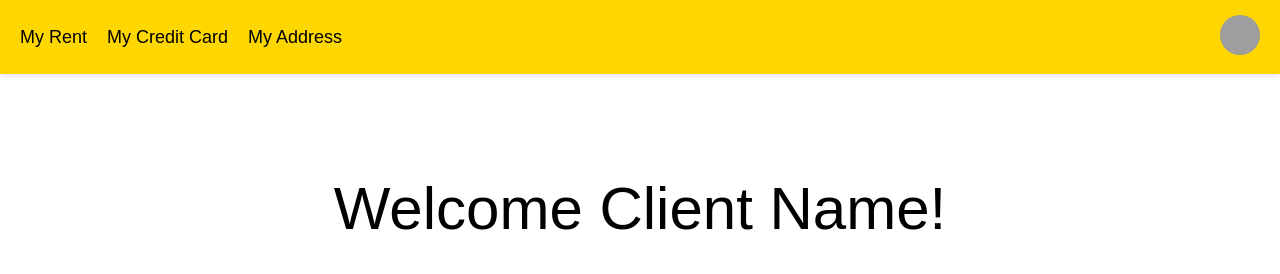
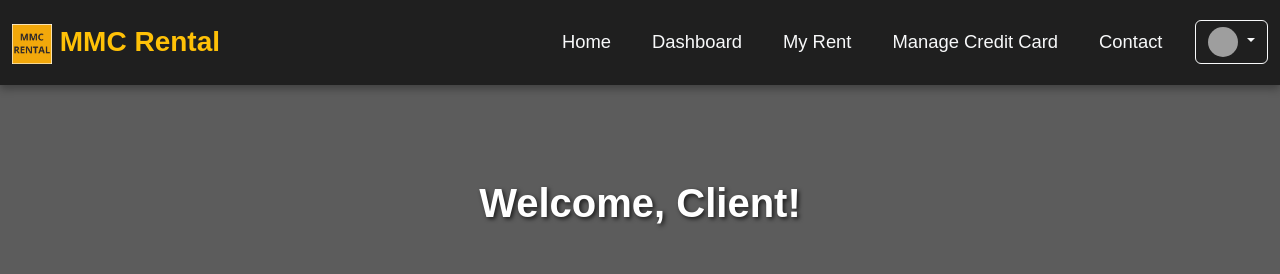
Before and after one commit to chisomogugu/Taxi-Rental-Management-System-, a Flask app: page /client/dashboard in a window 1280 px wide. Shown: the top 274 px of the page. Run offline with Flask 3, Linux system fonts and the light colour scheme; grey boxes are pictures that could not be loaded.

Commit message:
client merge update

```diff
--- a/rental_app/clients/app.py
+++ /dev/null
@@ -1,18 +0,0 @@
-from flask import Flask, render_template, request
-from rental_app.clients.routes import clients_bp  # <-- Use full import!
-from flask_wtf import FlaskForm
-from wtforms import StringField, SubmitField
-
-import webbrowser
-import threading
-
-app = Flask(__name__)
-app.secret_key = 'your_secret_key'  # Needed for Flask-WTF
-app.register_blueprint(clients_bp, url_prefix='/client')
-
-def open_browser():
-    webbrowser.open('http://127.0.0.1:5000/')
-
-if __name__ == '__main__':
-    threading.Timer(1.25, open_browser).start()  # Delay opening the browser
-    app.run(debug=True)
--- a/rental_app/clients/routes.py
+++ b/rental_app/clients/routes.py
@@ -1,14 +1,9 @@
-from flask import render_template, redirect, url_for, flash, request, Blueprint
-#Contains view functions that handle HTTP requests and define URL endpoints
-
-from flask import render_template, jsonify, redirect, url_for, flash, request, Blueprint
+from flask import render_template, redirect, jsonify, url_for, flash, request, Blueprint
 from rental_app import db
 from rental_app.model import Client, Address, CreditCard, ClientAddress
 from rental_app.clients.forms import ClientRegistrationForm, ClientLoginForm
 
-# from rental_app.clients import clients_bp
-# from rental_app.models import Manager, Car, Driver # Example of how to import models
-# from rental_app.clients.forms import AddCarForm, AssignDriverForm   Example of how to import forms
+#Contains view functions that handle HTTP requests and define URL endpoints
 clients_bp = Blueprint('clients', __name__, template_folder='templates')
 
 @clients_bp.route('/login', methods=['GET', 'POST'])
@@ -18,7 +13,7 @@ def login():
         client = Client.query.filter_by(emailaddress=form.emailaddress.data).first()
         if client:
             flash('Login successful!', 'success')
-            return redirect(url_for('home.homepage'))  # Or wherever you want to send them
+            return redirect(url_for('clients.dashboard'))
         else:
             flash('Login failed. Email not found.', 'danger')
             return redirect(url_for('clients.login'))
@@ -104,22 +99,8 @@ def register():
 
 @clients_bp.route('/dashboard', methods = ['GET'])
 def dashboard():
-    return render_template('index.html')
+    return render_template('clients_dashboard.html')
 
-# Fetch cars by brands from the database sql
-# @clients_bp.route('/inventory/<brand>')
-# def inventory(brand):
-#     conn = sqlite3.connect('your_database.db')
-#     cursor = conn.cursor()
-#     cursor.execute("""
-#         SELECT Model.modelid
-#         FROM Model
-#         JOIN Car ON Model.modelid = Car.carid
-#         WHERE Car.brand = ?
-#     """, (brand,))
-#     models = [row[0] for row in cursor.fetchall()]
-#     conn.close()
-#     return jsonify(models=models)
 
 #Temporary testing data
 @clients_bp.route('/inventory/<brand>')
@@ -149,3 +130,15 @@ def inventory(brand):
         models = ['No inventory found']
 
     return jsonify(models=models)
+
+@clients_bp.route('/rentals', methods=['GET'])
+def rentals():
+    return "render_template('clients_rental.html')"
+
+@clients_bp.route('/manage_creditcard', methods=['GET'])
+def manage_creditcard():
+    return "render_template('clients_manage_creditcard.html')"
+
+@clients_bp.route('/manage_address', methods=['GET'])
+def manage_address():
+    return "render_template('clients_manage_address.html')"
--- /dev/null
+++ b/rental_app/clients/templates/clients_dashboard.html
@@ -0,0 +1,131 @@
+{% extends 'base.html' %}
+
+{% block title %}Client Dashboard{% endblock %}
+
+{% block nav_items %}
+<li class="nav-item">
+    <a class="nav-link" href="{{ url_for('home.homepage') }}">Home</a>
+</li>
+<li class="nav-item">
+    <a class="nav-link" href="{{ url_for('clients.dashboard') }}">Dashboard</a>
+</li>
+<li class="nav-item">
+    <a class="nav-link" href="{{ url_for('clients.rentals') }}">My Rent</a>
+</li>
+<li class="nav-item">
+    <a class="nav-link" href="{{ url_for('clients.manage_creditcard') }}">Manage Credit Card</a>
+</li>
+<li class="nav-item">
+    <a class="nav-link" href="{{ url_for('home.contact') }}">Contact</a>
+</li>
+{% endblock %}
+
+{% block nav_profile %}
+<div class="dropdown">
+    <a class="btn btn-outline-light dropdown-toggle" href="#" role="button" data-bs-toggle="dropdown" aria-expanded="false">
+        <img src="https://cdn-icons-png.flaticon.com/512/847/847969.png" alt="Profile" width="30" height="30" class="rounded-circle">
+    </a>
+    <ul class="dropdown-menu dropdown-menu-end">
+        <li><a class="dropdown-item" href="{{ url_for('home.homepage') }}">Logout</a></li>
+    </ul>
+</div>
+{% endblock %}
+
+{% block content %}
+<link rel="stylesheet" href="{{ url_for('static', filename='css/client_dashboard.css') }}">
+
+<div class="main">
+    <!-- FIXME -->
+    <div class="welcome">Welcome, Client!</div>
+
+
+    <!-- FIXME -->
+    <div class="car-grid">
+        <!-- Car 1 -->
+      <div class="car-card">
+        <img src="https://images.pexels.com/photos/27639321/pexels-photo-27639321/free-photo-of-the-left-front-view-of-the-kia-k5-stopped-in-front-of-a-green-glass-building.jpeg?auto=compress&cs=tinysrgb&w=1260&h=750&dpr=2">
+        <button class="book-btn" data-brand="Kia">Book</button>
+    </div>
+    <!-- Car 2 -->
+    <div class="car-card">
+        <img src="https://images.pexels.com/photos/2036544/pexels-photo-2036544.jpeg?auto=compress&cs=tinysrgb&w=1260&h=750&dpr=2" alt="Car 2">
+        <button class="book-btn" data-brand="Toyota">Book</button>
+    </div>
+    <!-- Car 3 -->
+    <div class="car-card">
+        <img src="https://images.pexels.com/photos/892522/pexels-photo-892522.jpeg?auto=compress&cs=tinysrgb&w=1260&h=750&dpr=2" alt="Car 3">
+        <button class="book-btn" data-brand="BMW">Book</button>
+    </div>
+    <!-- Car 4 -->
+    <div class="car-card">
+        <img src="https://images.pexels.com/photos/1719647/pexels-photo-1719647.jpeg?auto=compress&cs=tinysrgb&w=1260&h=750&dpr=2" alt="Car 4">
+        <button class="book-btn" data-brand="Audi">Book</button>
+    </div>
+    <!-- Car 5 -->
+    <div class="car-card">
+        <img src="https://images.pexels.com/photos/13101566/pexels-photo-13101566.jpeg?auto=compress&cs=tinysrgb&w=1260&h=750&dpr=2" alt="Car 5">
+        <button class="book-btn" data-brand="Mercedes">Book</button>
+    </div>
+    <!-- Car 6 -->
+    <div class="car-card">
+        <img src="https://images.pexels.com/photos/30306584/pexels-photo-30306584/free-photo-of-white-electric-car-on-abu-dhabi-highway.jpeg?auto=compress&cs=tinysrgb&w=1260&h=750&dpr=2">
+        <button class="book-btn" data-brand="Tesla">Book</button>
+    </div>
+    <!-- Car 7 -->
+    <div class="car-card">
+        <img src="https://images.pexels.com/photos/116675/pexels-photo-116675.jpeg?auto=compress&cs=tinysrgb&w=1260&h=750&dpr=2">
+        <button class="book-btn" data-brand="Range Rover">Book</button>
+    </div>
+    <!-- Car 8 -->
+    <div class="car-card">
+        <img src="https://images.pexels.com/photos/119435/pexels-photo-119435.jpeg?auto=compress&cs=tinysrgb&w=1260&h=750&dpr=2" alt="Car 8">
+        <button class="book-btn" data-brand="Jeep">Book</button>
+    </div>
+    <!-- Car 9 -->
+    <div class="car-card">
+        <img src="https://images.pexels.com/photos/5471133/pexels-photo-5471133.jpeg?auto=compress&cs=tinysrgb&w=1260&h=750&dpr=2" alt="Car 9">
+        <button class="book-btn" data-brand="Volkswagen">Book</button>
+    </div>
+    </div>
+
+    <!-- Car Inventory Modal -->
+    <div class="modal fade" id="inventoryModal" tabindex="-1" aria-labelledby="inventoryModalLabel" aria-hidden="true">
+      <div class="modal-dialog modal-dialog-centered">
+        <div class="modal-content">
+          <div class="modal-header">
+            <h5 class="modal-title" id="inventoryModalLabel">Car Models</h5>
+            <button type="button" class="btn-close" data-bs-dismiss="modal" aria-label="Close"></button>
+          </div>
+          <div class="modal-body">
+            <ul id="inventory-list" class="list-group">
+              <!-- dynamic content goes here -->
+            </ul>
+          </div>
+        </div>
+      </div>
+    </div>
+
+</div>
+
+<script>
+  document.querySelectorAll('.book-btn').forEach(button => {
+    button.addEventListener('click', function() {
+      const brand = this.dataset.brand;
+      fetch(`/inventory/${brand}`)
+        .then(response => response.json())
+        .then(data => {
+          const inventoryList = document.getElementById('inventory-list');
+          inventoryList.innerHTML = '';
+          data.models.forEach(model => {
+            const li = document.createElement('li');
+            li.className = 'list-group-item';
+            li.innerText = model;
+            inventoryList.appendChild(li);
+          });
+          new bootstrap.Modal(document.getElementById('inventoryModal')).show();
+        });
+    });
+  });
+</script>
+
+{% endblock %}
--- a/rental_app/clients/templates/index.html
+++ /dev/null
@@ -1,333 +0,0 @@
-<!DOCTYPE html>
-<html lang="en">
-<head>
-    <meta charset="UTF-8">
-    <meta name="viewport" content="width=device-width, initial-scale=1.0">
-    <title>Client Dashboard</title>
-    <style>
-        * {
-            box-sizing: border-box;
-        }
-        body {
-            margin: 0;
-            font-family: Arial, sans-serif;
-            overflow-x: hidden; /* Prevent horizontal scrolling */
-        }
-        .topbar {
-            width: 100%;
-            background-color: #FFD700; /* Yellow */
-            display: flex;
-            padding: 15px 20px;
-            box-shadow: 0 2px 5px rgba(0,0,0,0.1);
-            align-items: center;
-            justify-content: space-between;
-            flex-wrap: wrap;
-            position: relative;
-        }
-        .menu {
-            list-style: none;
-            display: flex;
-            flex-wrap: wrap;
-            gap: 20px;
-            margin: 0;
-            padding: 0;
-        }
-        .menu li {
-            color: black;
-            font-size: 18px;
-            cursor: pointer;
-        }
-        .menu li:hover {
-            text-decoration: underline;
-        }
-        .profile {
-            position: relative;
-            display: inline-block;
-        }
-
-        .profile img {
-            width: 40px;
-            height: 40px;
-            border-radius: 50%;
-            cursor: pointer;
-        }
-
-        /* New: Hover over profile keeps dropdown visible */
-        .profile:hover .dropdown {
-            display: block;
-        }
-
-        .dropdown {
-            display: none;
-            position: absolute;
-            right: 0;
-            top: 50px;
-            background-color: #ffffff;
-            box-shadow: 0 4px 8px rgba(0,0,0,0.1);
-            border-radius: 5px;
-            min-width: 120px;
-            text-align: center;
-            z-index: 999;
-        }
-
-        .dropdown a {
-            display: block;
-            color: black;
-            padding: 10px;
-            text-decoration: none;
-        }
-
-        .dropdown a:hover {
-            background-color: #f1f1f1;
-        }
-
-
-        .main {
-            margin-top: 80px;
-            text-align: center;
-            padding: 20px;
-        }
-        .welcome {
-        font-size: 60px;
-        margin-bottom: 40px;
-        }
-        .button-container {
-            display: flex;
-            flex-wrap: wrap;
-            gap: 20px;
-            justify-content: center;
-        }
-        .button-container button {
-            padding: 18px 36px;
-            font-size: 20px;
-            cursor: pointer;
-            border: none;
-            background-color: #4CAF50;
-            color: white;
-            border-radius: 8px;
-            transition: background-color 0.3s ease;
-        }
-        .button-container button:hover {
-            background-color: #45a049;
-        }
-
-        /* Responsive adjustments */
-        @media (max-width: 600px) {
-            .menu {
-                flex-direction: column;
-                align-items: flex-start;
-                gap: 10px;
-            }
-            .topbar {
-                flex-direction: column;
-                align-items: flex-start;
-            }
-            .profile {
-                margin-top: 10px;
-            }
-            .main {
-                margin-top: 100px;
-            }
-        }
-        .car-grid {
-            display: grid;
-            grid-template-columns: repeat(3, 1fr); /* Always 3 columns */
-            gap: 30px;
-            padding: 20px;
-            justify-items: center;
-        }
-        .car-card {
-            background-color: #f9f9f9;
-            border-radius: 10px;
-            overflow: hidden;
-            box-shadow: 0 4px 8px rgba(0,0,0,0.1);
-            text-align: center;
-            padding-bottom: 20px;
-        }
-        .car-card img {
-            width: 100%;
-            height: 200px;
-            object-fit: cover;
-            object-position: center;
-            border-top-left-radius: 10px;
-            border-top-right-radius: 10px;
-        }
-        .car-card button {
-            margin-top: 10px;
-            padding: 10px 20px;
-            font-size: 18px;
-            background-color: #4CAF50;
-            color: white;
-            border: none;
-            border-radius: 6px;
-            cursor: pointer;
-            transition: background-color 0.3s ease;
-        }
-        .car-card button:hover {
-            background-color: #45a049;
-        }
-        .modal {
-            display: none;
-            position: fixed;
-            z-index: 9999;
-            left: 0;
-            top: 0;
-            width: 100%;
-            height: 100%;
-            overflow: auto;
-            background-color: rgba(0,0,0,0.4);
-        }
-        .modal-content {
-            background-color: white;
-            margin: 15% auto;
-            padding: 20px;
-            border-radius: 10px;
-            width: 50%;
-            text-align: center;
-        }
-        #close-btn {
-            color: red;
-            float: right;
-            font-size: 28px;
-            font-weight: bold;
-            cursor: pointer;
-        }
-
-    </style>
-</head>
-<body>
-
-
-
-
-
-
-<div class="topbar">
-    <ul class="menu">
-        <li>My Rent</li>
-        <li>My Credit Card</li>
-        <li onclick="openAddressForm()">My Address</li>
-    </ul>
-    <div class="profile">
-        <img src="https://cdn-icons-png.flaticon.com/512/847/847969.png" alt="Profile" />
-        <div class="dropdown" id="dropdown">
-            <a href="/">Log Out</a>
-        </div>
-    </div>
-</div>
-<div class="main">
-  <div class="welcome">Welcome Client Name!</div>
-
-  <div class="car-grid">
-      <!-- Car 1 -->
-      <div class="car-card">
-          <img src="https://images.pexels.com/photos/27639321/pexels-photo-27639321/free-photo-of-the-left-front-view-of-the-kia-k5-stopped-in-front-of-a-green-glass-building.jpeg?auto=compress&cs=tinysrgb&w=1260&h=750&dpr=2">
-          <button class="book-btn" data-brand="Kia">Book</button>
-      </div>
-      <!-- Car 2 -->
-      <div class="car-card">
-          <img src="https://images.pexels.com/photos/2036544/pexels-photo-2036544.jpeg?auto=compress&cs=tinysrgb&w=1260&h=750&dpr=2" alt="Car 2">
-          <button class="book-btn" data-brand="Toyota">Book</button>
-      </div>
-      <!-- Car 3 -->
-      <div class="car-card">
-          <img src="https://images.pexels.com/photos/892522/pexels-photo-892522.jpeg?auto=compress&cs=tinysrgb&w=1260&h=750&dpr=2" alt="Car 3">
-          <button class="book-btn" data-brand="BMW">Book</button>
-      </div>
-      <!-- Car 4 -->
-      <div class="car-card">
-          <img src="https://images.pexels.com/photos/1719647/pexels-photo-1719647.jpeg?auto=compress&cs=tinysrgb&w=1260&h=750&dpr=2" alt="Car 4">
-          <button class="book-btn" data-brand="Audi">Book</button>
-      </div>
-      <!-- Car 5 -->
-      <div class="car-card">
-          <img src="https://images.pexels.com/photos/13101566/pexels-photo-13101566.jpeg?auto=compress&cs=tinysrgb&w=1260&h=750&dpr=2" alt="Car 5">
-          <button class="book-btn" data-brand="Mercedes">Book</button>
-      </div>
-      <!-- Car 6 -->
-      <div class="car-card">
-          <img src="https://images.pexels.com/photos/30306584/pexels-photo-30306584/free-photo-of-white-electric-car-on-abu-dhabi-highway.jpeg?auto=compress&cs=tinysrgb&w=1260&h=750&dpr=2">
-          <button class="book-btn" data-brand="Tesla">Book</button>
-      </div>
-      <!-- Car 7 -->
-      <div class="car-card">
-          <img src="https://images.pexels.com/photos/116675/pexels-photo-116675.jpeg?auto=compress&cs=tinysrgb&w=1260&h=750&dpr=2">
-          <button class="book-btn" data-brand="Range Rover">Book</button>
-      </div>
-      <!-- Car 8 -->
-      <div class="car-card">
-          <img src="https://images.pexels.com/photos/119435/pexels-photo-119435.jpeg?auto=compress&cs=tinysrgb&w=1260&h=750&dpr=2" alt="Car 8">
-          <button class="book-btn" data-brand="Jeep">Book</button>
-      </div>
-      <!-- Car 9 -->
-      <div class="car-card">
-          <img src="https://images.pexels.com/photos/5471133/pexels-photo-5471133.jpeg?auto=compress&cs=tinysrgb&w=1260&h=750&dpr=2" alt="Car 9">
-          <button class="book-btn" data-brand="Volkswagen">Book</button>
-      </div>
-  </div>
-  <div id="modal" class="modal">
-    <div class="modal-content">
-      <span id="close-btn">&times;</span>
-      <h2 id="modal-title"></h2>
-      <ul id="inventory-list"></ul>
-    </div>
-  </div>
-  <div id="addressModal" class="modal">
-    <div class="modal-content">
-      <span id="address-close-btn">&times;</span>
-      <h2>Enter Your Information</h2>
-      <form id="address-form">
-        <input type="text" placeholder="Name" id="client-name" required><br><br>
-        <input type="email" placeholder="Email" id="client-email" required><br><br>
-        <input type="text" placeholder="Address" id="client-address" required><br><br>
-        <input type="text" placeholder="Credit Card Number" id="client-card" required><br><br>
-        <button type="submit">Submit</button>
-      </form>
-    </div>
-  </div>
-</div>
-</body>
-<script>
-  document.querySelectorAll('.book-btn').forEach(button => {
-    button.addEventListener('click', function() {
-      const brand = this.dataset.brand;
-      fetch(`/inventory/${brand}`)
-        .then(response => response.json())
-        .then(data => {
-          document.getElementById('modal-title').innerText = `Available ${brand} Models`;
-          const list = document.getElementById('inventory-list');
-          list.innerHTML = '';
-          data.models.forEach(model => {
-            const li = document.createElement('li');
-            li.innerText = model;
-            list.appendChild(li);
-          });
-          document.getElementById('modal').style.display = 'block';
-        });
-    });
-  });
-
-  document.getElementById('close-btn').onclick = function() {
-    document.getElementById('modal').style.display = 'none';
-  };
-  function openAddressForm() {
-    document.getElementById('addressModal').style.display = 'block';
-    }
-
-  document.getElementById('address-close-btn').onclick = function() {
-      document.getElementById('addressModal').style.display = 'none';
-  };
-
-  document.getElementById('address-form').addEventListener('submit', function(e) {
-      e.preventDefault();
-
-      const name = document.getElementById('client-name').value;
-      const email = document.getElementById('client-email').value;
-      const address = document.getElementById('client-address').value;
-      const card = document.getElementById('client-card').value;
-      console.log('Form submitted:', name, email, address, card);
-      alert("Information saved successfully!");
-      document.getElementById('addressModal').style.display = 'none';
-  });
-  </script>
-</html>
--- /dev/null
+++ b/rental_app/static/css/client_dashboard.css
@@ -0,0 +1,90 @@
+body {
+    background-color: #5c5c5c;
+    background-size: cover;
+    font-family: 'Poppins', sans-serif;
+}
+
+.main {
+    padding: 40px;
+    min-height: 90vh;
+}
+
+.welcome {
+    font-size: 2.5rem;
+    font-weight: bold;
+    color: white;
+    text-shadow: 2px 2px 4px rgba(0,0,0,0.7);
+    margin-bottom: 40px;
+    text-align: center;
+}
+
+.car-grid {
+    display: grid;
+    grid-template-columns: repeat(3, 1fr); /* Always 3 columns */
+    gap: 30px;
+    padding: 20px;
+    justify-items: center;
+}
+
+.car-card {
+    background-color: #f9f9f9;
+    border-radius: 10px;
+    overflow: hidden;
+    box-shadow: 0 4px 8px rgba(0,0,0,0.1);
+    text-align: center;
+    padding-bottom: 20px;
+}
+.car-card img {
+    width: 100%;
+    height: 200px;
+    object-fit: cover;
+    object-position: center;
+    border-top-left-radius: 10px;
+    border-top-right-radius: 10px;
+}
+
+.car-card:hover {
+    transform: translateY(-8px);
+}
+
+.book-btn {
+    background-color: #ffc107;
+    color: black;
+    font-weight: bold;
+    border: none;
+    padding: 10px 20px;
+    border-radius: 10px;
+    transition: background-color 0.3s ease, transform 0.3s ease;
+}
+
+.book-btn:hover {
+    background-color: #e0a800;
+    color: white;
+    transform: scale(1.05);
+}
+
+/* Modal Custom */
+.modal-content {
+    border-radius: 15px;
+    background: rgba(255, 255, 255, 0.95);
+}
+
+.modal-header {
+    background-color: #ffc107;
+    color: black;
+    border-top-left-radius: 15px;
+    border-top-right-radius: 15px;
+}
+
+.modal-body {
+    padding: 20px;
+}
+
+.list-group-item {
+    border: none;
+    border-bottom: 1px solid #ddd;
+}
+
+.list-group-item:last-child {
+    border-bottom: none;
+}
--- a/rental_app/templates/base.html
+++ b/rental_app/templates/base.html
@@ -24,6 +24,8 @@
                     {% block nav_items %}
                     {% endblock %}
                 </ul>
+            {% block nav_profile %}
+            {% endblock %}
             </div>
         </div>
     </nav>
```
